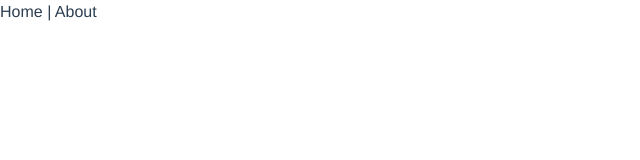
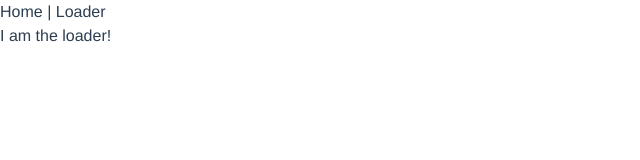
Before and after one commit to jamesmskelsey/awn-vue, a Vue app: page /#/loader in a window 1280 px wide. Shown: the top 160 px of the page, without its empty margins (0-640 px from the left). Built offline with nearby package versions, Linux system fonts and the light colour scheme; what vuefire would draw is missing.

Commit message:
add loader.vue and the route to it

```diff
--- a/src/components/Nav.vue
+++ b/src/components/Nav.vue
@@ -1,7 +1,7 @@
 <template>
     <div id="nav no-print">
       <router-link to="/">Home</router-link> |
-      <router-link to="/about">About</router-link>
+      <router-link to="/loader">Loader</router-link>
     </div>
 </template>
 
--- a/src/router/index.js
+++ b/src/router/index.js
@@ -1,6 +1,7 @@
 import Vue from 'vue'
 import VueRouter from 'vue-router'
 import Home from '../views/Home.vue'
+import Loader from '../views/Loader.vue'
 
 Vue.use(VueRouter)
 
@@ -17,6 +18,11 @@ Vue.use(VueRouter)
     // this generates a separate chunk (about.[hash].js) for this route
     // which is lazy-loaded when the route is visited.
     component: () => import(/* webpackChunkName: "about" */ '../views/About.vue')
+  },
+  {
+      path: '/loader',
+      name: 'Loader',
+      component: Loader,
   }
 ]
 
--- /dev/null
+++ b/src/views/Loader.vue
@@ -0,0 +1,15 @@
+<script>
+export default {
+
+}
+</script>
+
+<style scoped>
+
+</style>
+
+<template>
+    <div>
+        I am the loader!
+    </div>
+</template>
```
